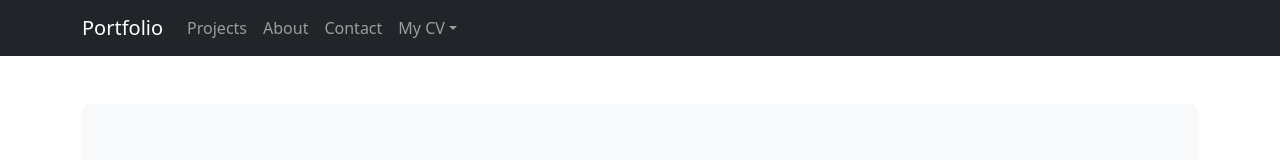
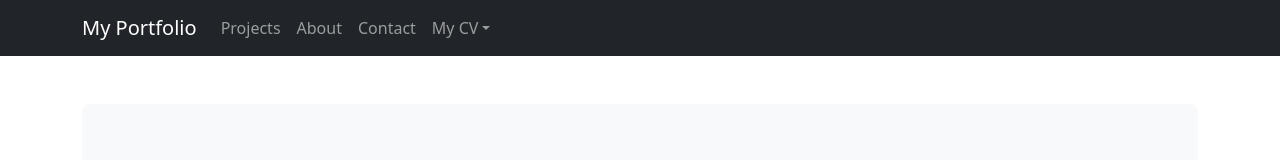
Before and after one commit to jd-loper/portfolio-website, a React (Vite) app: page / in a window 1280 px wide. Shown: the top 160 px of the page. Built offline with nearby package versions, Linux system fonts and the light colour scheme.

Commit message:
Remove brand prop from SiteNavbar component

```diff
--- a/src/App.jsx
+++ b/src/App.jsx
@@ -5,7 +5,7 @@ import Hero from './components/Hero';
 export default function App() {
   return (
     <>
-    <SiteNavbar brand="Portfolio" />
+    <SiteNavbar />
     <Hero />
     <ProjectCards />
     </>
```
